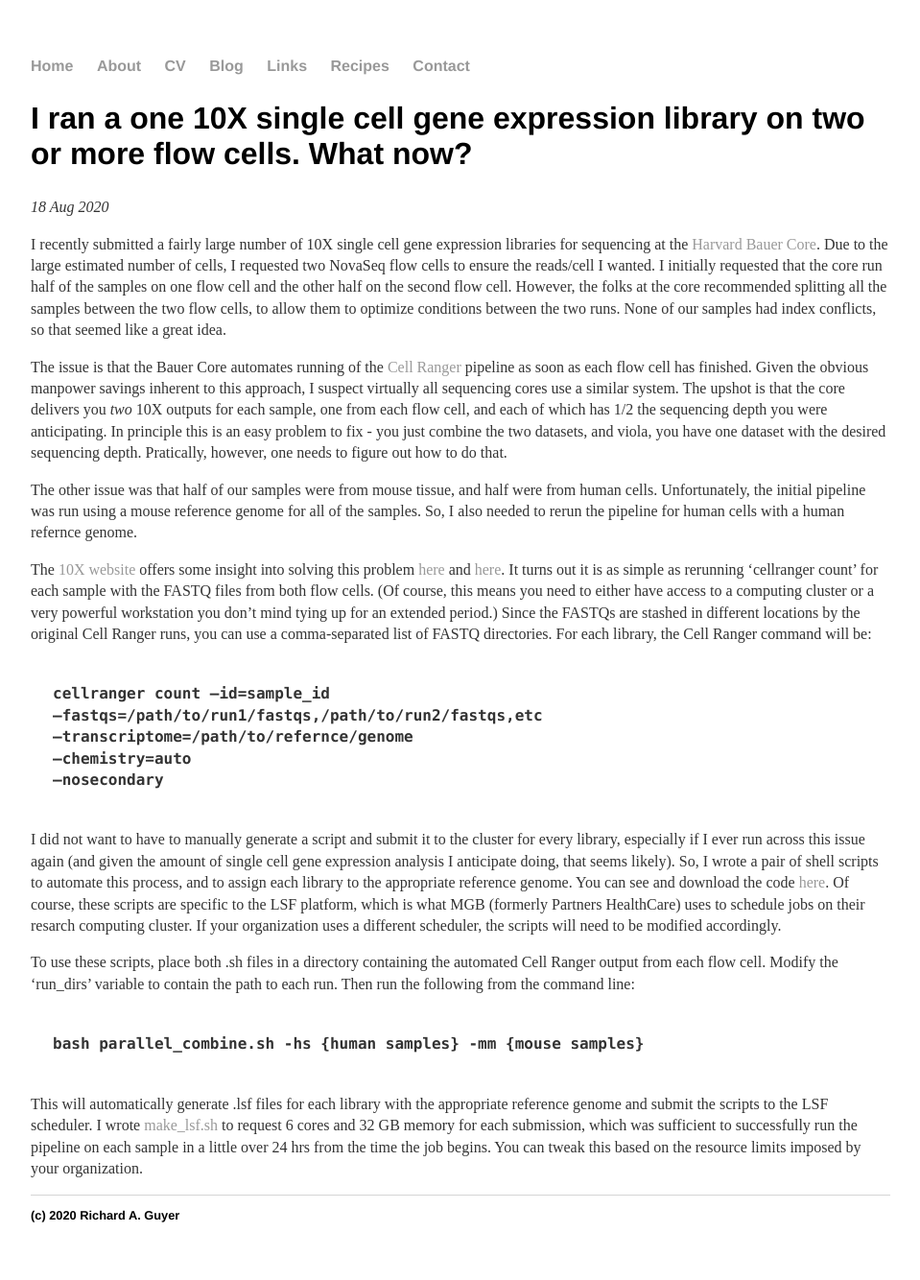
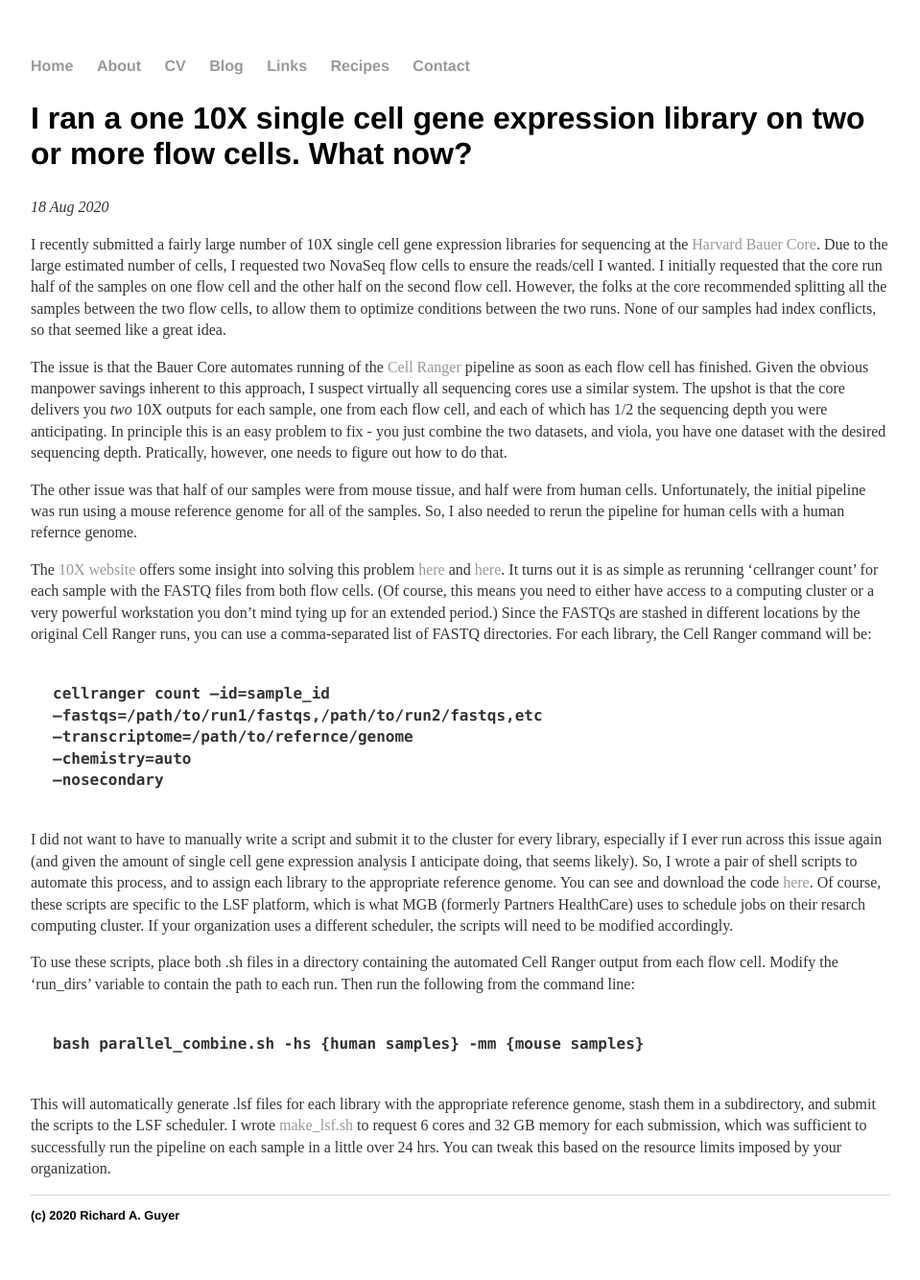
Before and after one commit to riguyer/riguyer.github.io, a Jekyll site: the page built from _posts/2020-08-18-combining-10X-runs-gem.md, in a window 1280 px wide. Shown: the whole page at 96% size, without its empty margins (160-1119 px from the left). Built offline with Jekyll 4.4.1, drawn with Linux system fonts in a browser that asks for light colours.

Commit message:
Update 2020-08-18-combining-10X-runs-gem.md

```diff
--- a/_posts/2020-08-18-combining-10X-runs-gem.md
+++ b/_posts/2020-08-18-combining-10X-runs-gem.md
@@ -11,9 +11,9 @@ flow cells, to allow them to optimize conditions between the two runs. None of o
 
 The issue is that the Bauer Core automates running of the [Cell Ranger](https://support.10xgenomics.com/single-cell-gene-expression/software/overview/welcome)
 pipeline as soon as each flow cell has finished. Given the obvious manpower savings inherent to this approach, I suspect virtually all sequencing cores use a
-similar system. The upshot is that the core delivers you *two* 10X outputs for each sample, one from each flow cell, and each of which has 1/2 the sequencing depth
-you were anticipating. In principle this is an easy problem to fix - you just combine the two datasets, and viola, you have one dataset with the desired sequencing
-depth. Pratically, however, one needs to figure out how to do that.
+similar system. The upshot is that the core delivers you *two* 10X outputs for each sample, one from each flow cell, and each of which has 1/2 the sequencing
+depth you were anticipating. In principle this is an easy problem to fix - you just combine the two datasets, and viola, you have one dataset with the desired
+sequencing depth. Pratically, however, one needs to figure out how to do that.
 
 The other issue was that half of our samples were from mouse tissue, and half were from human cells. Unfortunately, the initial pipeline was run using a mouse
 reference genome for all of the samples. So, I also needed to rerun the pipeline for human cells with a human refernce genome.
@@ -29,17 +29,18 @@ locations by the original Cell Ranger runs, you can use a comma-separated list o
 > --chemistry=auto \
 > --nosecondary
 
-I did not want to have to manually generate a script and submit it to the cluster for every library, especially if I ever run across this issue again (and given the
+I did not want to have to manually write a script and submit it to the cluster for every library, especially if I ever run across this issue again (and given the
 amount of single cell gene expression analysis I anticipate doing, that seems likely). So, I wrote a pair of shell scripts to automate this process, and to assign
 each library to the appropriate reference genome. You can see and download the code [here](https://github.com/riguyer/shell-functions/tree/master/combine_10X). Of
-course, these scripts are specific to the LSF platform, which is what MGB (formerly Partners HealthCare) uses to schedule jobs on their resarch computing cluster. If
-your organization uses a different scheduler, the scripts will need to be modified accordingly.
+course, these scripts are specific to the LSF platform, which is what MGB (formerly Partners HealthCare) uses to schedule jobs on their resarch computing cluster.
+If your organization uses a different scheduler, the scripts will need to be modified accordingly.
 
-To use these scripts, place both .sh files in a directory containing the automated Cell Ranger output from each flow cell. Modify the 'run_dirs' variable to contain
-the path to each run. Then run the following from the command line:
+To use these scripts, place both .sh files in a directory containing the automated Cell Ranger output from each flow cell. Modify the 'run_dirs' variable to
+contain the path to each run. Then run the following from the command line:
 
 > bash parallel_combine.sh -hs {human samples} -mm {mouse samples}
 
-This will automatically generate .lsf files for each library with the appropriate reference genome and submit the scripts to the LSF scheduler. I wrote [make_lsf.sh](https://github.com/riguyer/shell-functions/blob/master/combine_10X/make_lsf.sh)
-to request 6 cores and 32 GB memory for each submission, which was sufficient to successfully run the pipeline on each sample in a little over 24 hrs from the time
-the job begins. You can tweak this based on the resource limits imposed by your organization.
+This will automatically generate .lsf files for each library with the appropriate reference genome, stash them in a subdirectory, and submit the scripts to the
+LSF scheduler. I wrote [make_lsf.sh](https://github.com/riguyer/shell-functions/blob/master/combine_10X/make_lsf.sh)
+to request 6 cores and 32 GB memory for each submission, which was sufficient to successfully run the pipeline on each sample in a little over 24 hrs. You can
+tweak this based on the resource limits imposed by your organization.
```
